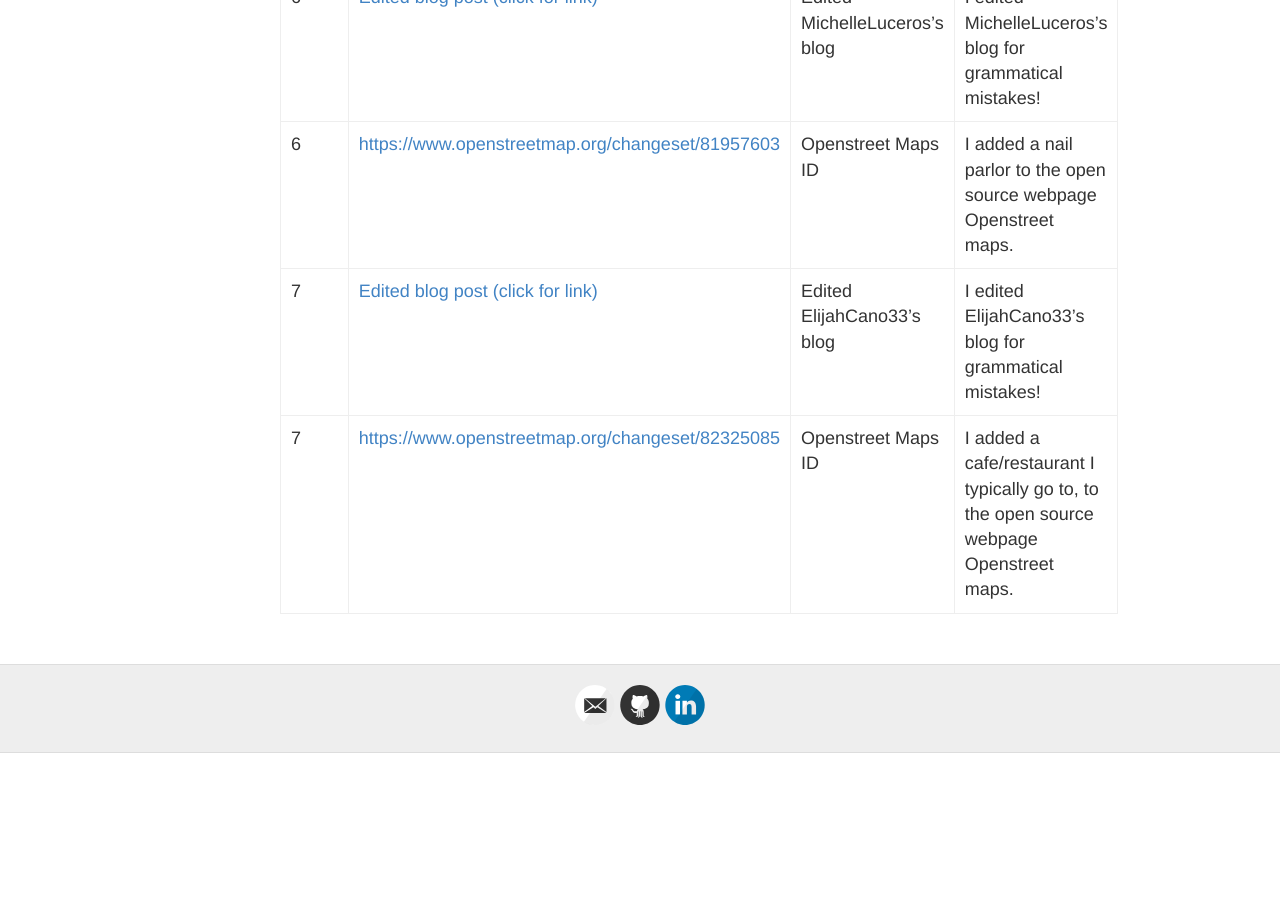
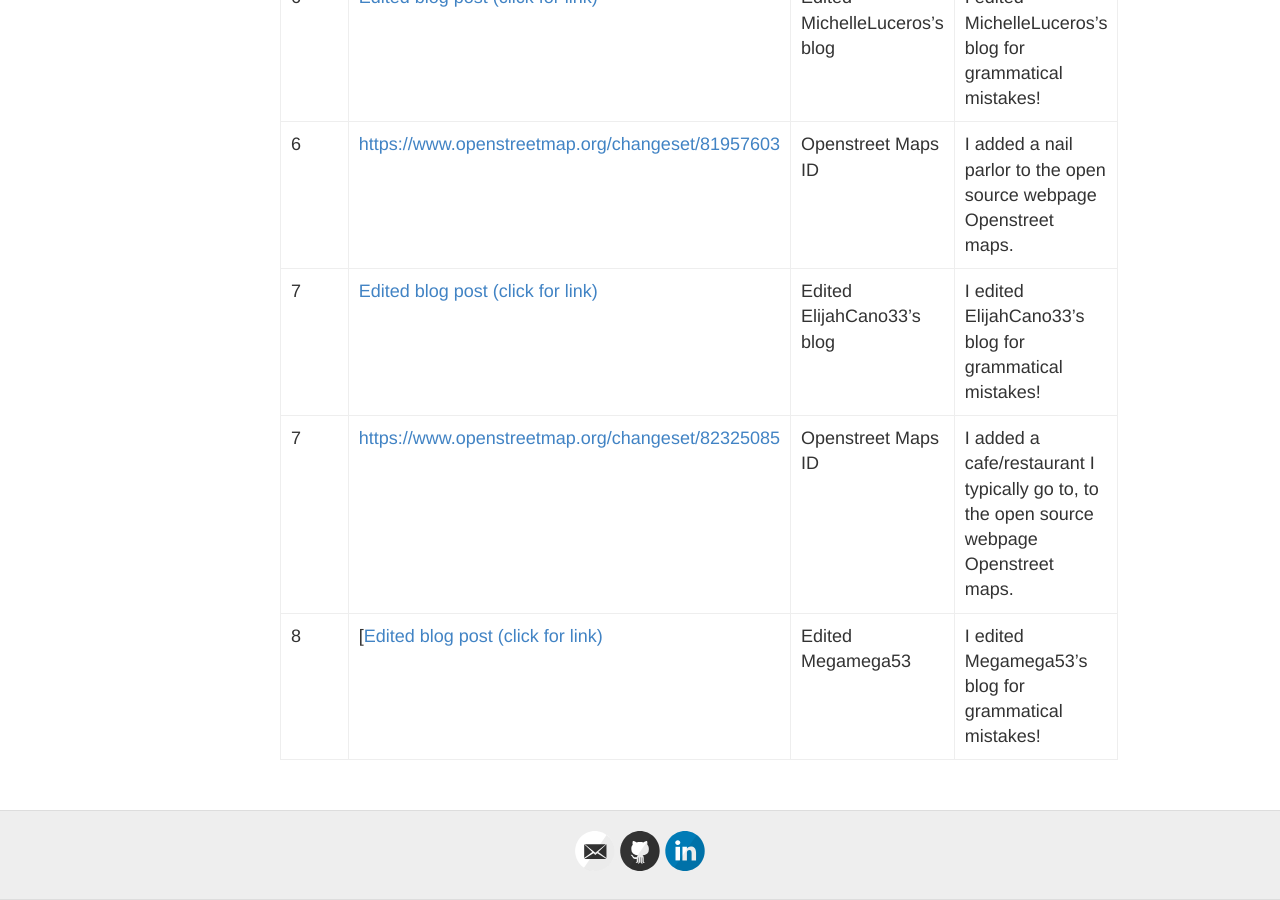
Before and after one commit to hunter-college-ossd-spr-2020/MarceloDamian-weekly, a Jekyll site: the page built from contributions.md, in a window 1280 px wide and 900 px high, scrolled down 1593 px. Built offline with Jekyll 4.4.1, drawn with Linux system fonts in a browser that asks for light colours; before the commit the page ends 2346 px from its top, so only the background shows below that.

Commit message:
Update contributions.md

```diff
--- a/contributions.md
+++ b/contributions.md
@@ -31,3 +31,4 @@ following the same syntax.
 |  6 |[https://www.openstreetmap.org/changeset/81957603](https://www.openstreetmap.org/changeset/81957603)    | Openstreet Maps ID   |   I added a nail parlor to the open source webpage Openstreet maps.    |
 |  7 |[Edited blog post (click for link)](https://github.com/hunter-college-ossd-spr-2020/ElijahCano33-weekly/blob/gh-pages/_posts/2020-03-01-week05.md)| Edited ElijahCano33's blog | I edited ElijahCano33's blog for grammatical mistakes!|
 |  7 |[https://www.openstreetmap.org/changeset/82325085](https://www.openstreetmap.org/changeset/82325085)    | Openstreet Maps ID   |  I added a cafe/restaurant I typically go to, to the open source webpage Openstreet maps.  |
+|  8 |[[Edited blog post (click for link)](https://github.com/hunter-college-ossd-spr-2020/Megamega53-weekly/blob/gh-pages/_posts/2020-03-08-week06.md)    | Edited Megamega53   |  I edited Megamega53's blog for grammatical mistakes!  |
```
